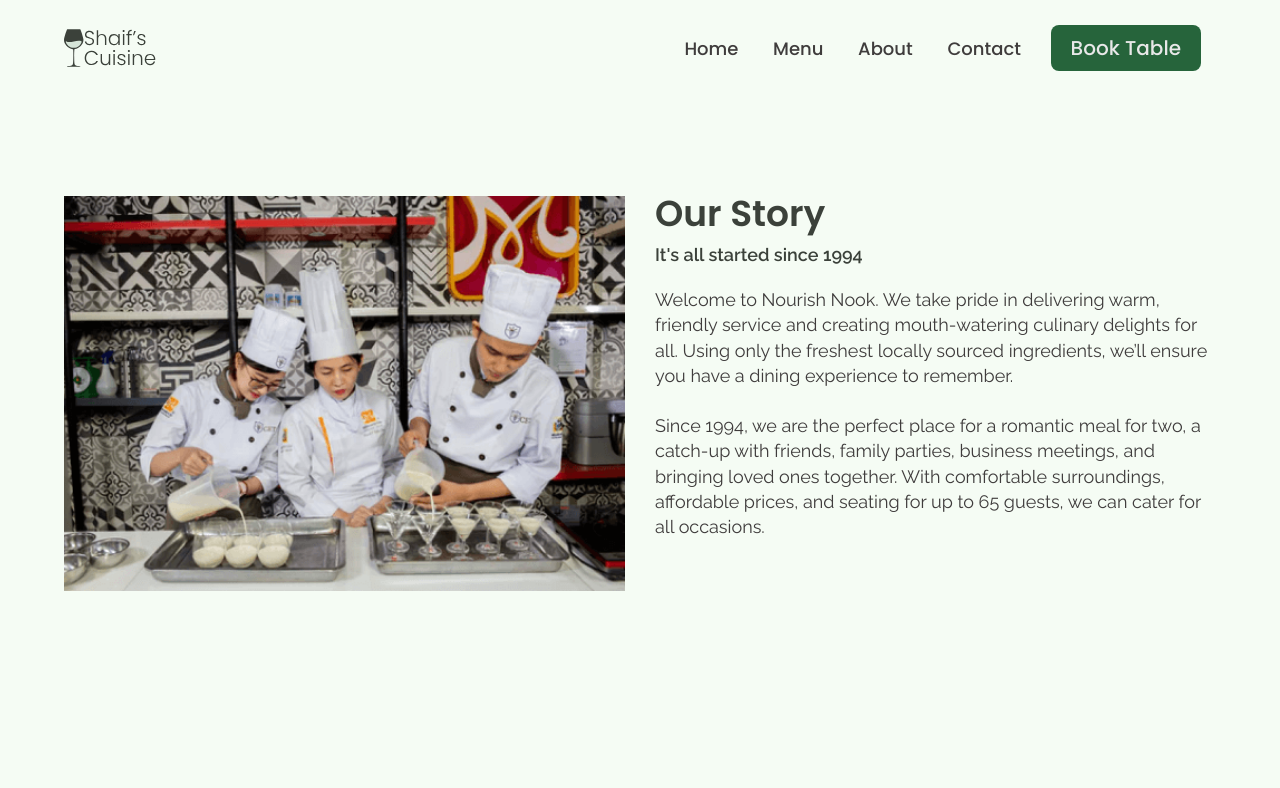
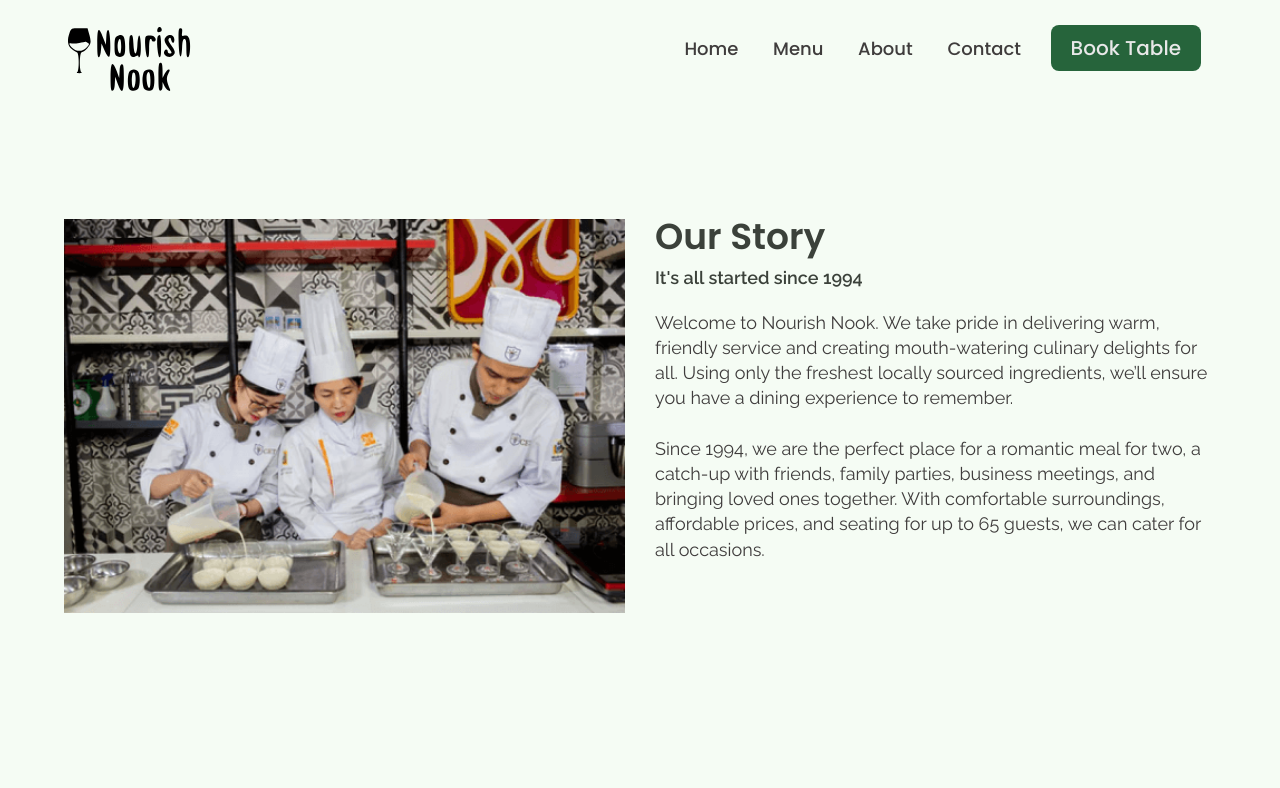
Before and after one commit to Francisca-Heii/nourish-nook, a plain HTML site: page about.html in a window 1280 px wide. Shown: the top 788 px of the page. Drawn offline with nearby package versions, Linux system fonts and the light colour scheme.

Commit message:
logo updated

```diff
--- a/about.html
+++ b/about.html
@@ -21,7 +21,7 @@
         <div class="container">
             <div class="nav--wrapper">
                 <a href="./index.html" class="logo">
-                    <img src="./images/logo.svg" alt="fran's cusine">
+                    <img src="./images/logo2.svg" alt="fran's cusine">
                 </a>
                 <div class="nav--icon">
                     <svg xmlns="http://www.w3.org/2000/svg" width="24" height="24" viewBox="0 0 24 24" fill="none"
```
